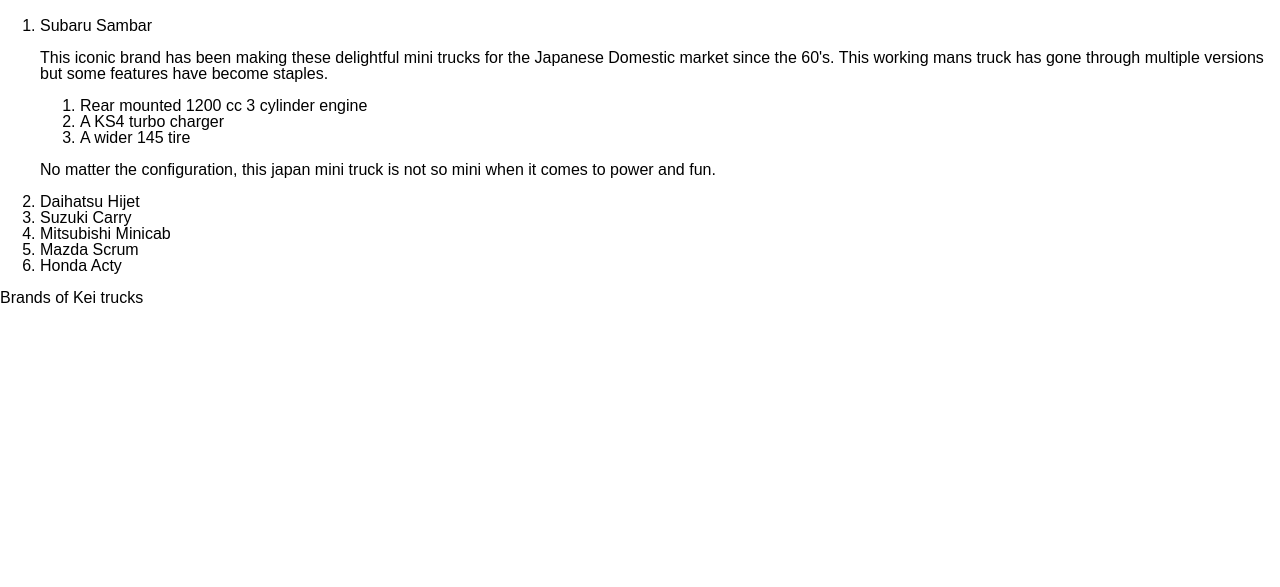
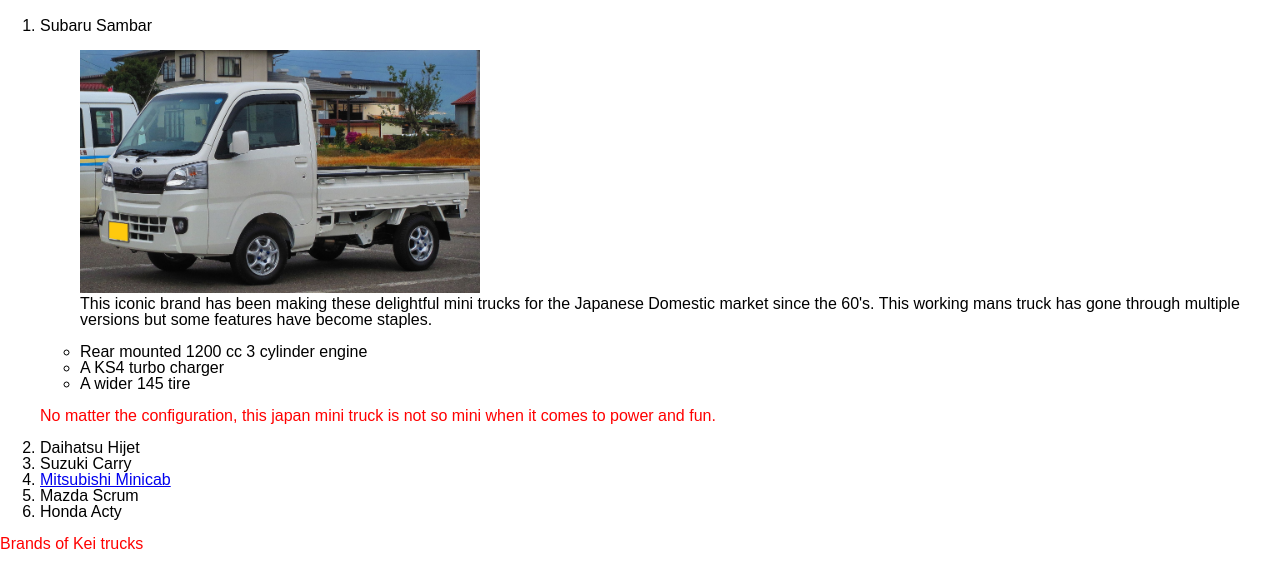
Before and after one commit to Amheisern/HelloHTML, a website built with Vite: page index.html in a window 1280 px wide. Shown: the part 57-644 px from the top of the page. Built offline with nearby package versions, Linux system fonts and the light colour scheme.

Commit message:
link to another html imported image formating better nesting added figcaption

```diff
--- a/Minicab.html
+++ b/Minicab.html
@@ -0,0 +1,35 @@
+<!DOCTYPE html>
+<html lang="en">
+  <head>
+    <meta charset="UTF-8" />
+    <link rel="icon" type="image/svg+xml" href="favicon.svg" />
+    <meta name="viewport" content="width=device-width, initial-scale=1.0" />
+    <title>All about Kei trucks</title>
+  </head>
+  <body>
+    <h1>Kei Trucks</h1>
+    <ol>
+      <li>Subaru Sambar</li>
+
+        <p> This iconic brand has been making these delightful mini trucks for the
+        Japanese Domestic market since the 60's. This working mans truck has
+        gone through multiple versions but some features have become staples.
+        <ol>
+          <li>Rear mounted 1200 cc 3 cylinder engine</li>
+          <li>A KS4 turbo charger</li>
+          <li> A wider 145 tire</li>
+
+        </ol>
+        <p> </p>
+        No matter the configuration, this japan mini truck is not so mini when it comes to power and fun.
+      </p>
+      <li>Daihatsu Hijet</li>
+      <li>Suzuki Carry</li>
+      <li><a href="localhost:3000/Minicab.html">Mitsubishi Minicab</a></li>
+
+    </ol>
+    <p>Brands of Kei trucks</p>
+
+    <script type="module" src="/src/main.ts"></script>
+  </body>
+</html>
--- a/index.html
+++ b/index.html
@@ -9,23 +9,35 @@
   <body>
     <h1>Kei Trucks</h1>
     <ol>
-      <li>Subaru Sambar</li>
+      <li>
+        Subaru Sambar
+        <figure>
+          <img
+            src="images/Subaru_Sambar_Truck.JPG"
+            alt="This truck is super cute"
+            width="400"
+          />
+          <figcaption>
+            This iconic brand has been making these delightful mini trucks for
+            the Japanese Domestic market since the 60's. This working mans truck
+            has gone through multiple versions but some features have become
+            staples.
+          </figcaption>
+        </figure>
+      </li>
 
-        <p> This iconic brand has been making these delightful mini trucks for the
-        Japanese Domestic market since the 60's. This working mans truck has
-        gone through multiple versions but some features have become staples.
-        <ol>
-          <li>Rear mounted 1200 cc 3 cylinder engine</li>
-          <li>A KS4 turbo charger</li>
-          <li> A wider 145 tire</li>
-
-        </ol>
-        <p> </p>
-        No matter the configuration, this japan mini truck is not so mini when it comes to power and fun.
+      <ul>
+        <li>Rear mounted 1200 cc 3 cylinder engine</li>
+        <li>A KS4 turbo charger</li>
+        <li>A wider 145 tire</li>
+      </ul>
+      <p>
+        No matter the configuration, this japan mini truck is not so mini when
+        it comes to power and fun.
       </p>
       <li>Daihatsu Hijet</li>
       <li>Suzuki Carry</li>
-      <li>Mitsubishi Minicab</li>
+      <li><a href="./Minicab.html">Mitsubishi Minicab</a></li>
       <li>Mazda Scrum</li>
       <li>Honda Acty</li>
     </ol>
--- a/src/style.css
+++ b/src/style.css
@@ -10,3 +10,7 @@
   margin: 0;
   min-height: 100%;
 }
+
+p {
+  color: red;
+}
```
Also changed, not shown: images/Minicab.jpg (added), images/Subaru_Sambar_Truck.JPG (added).
